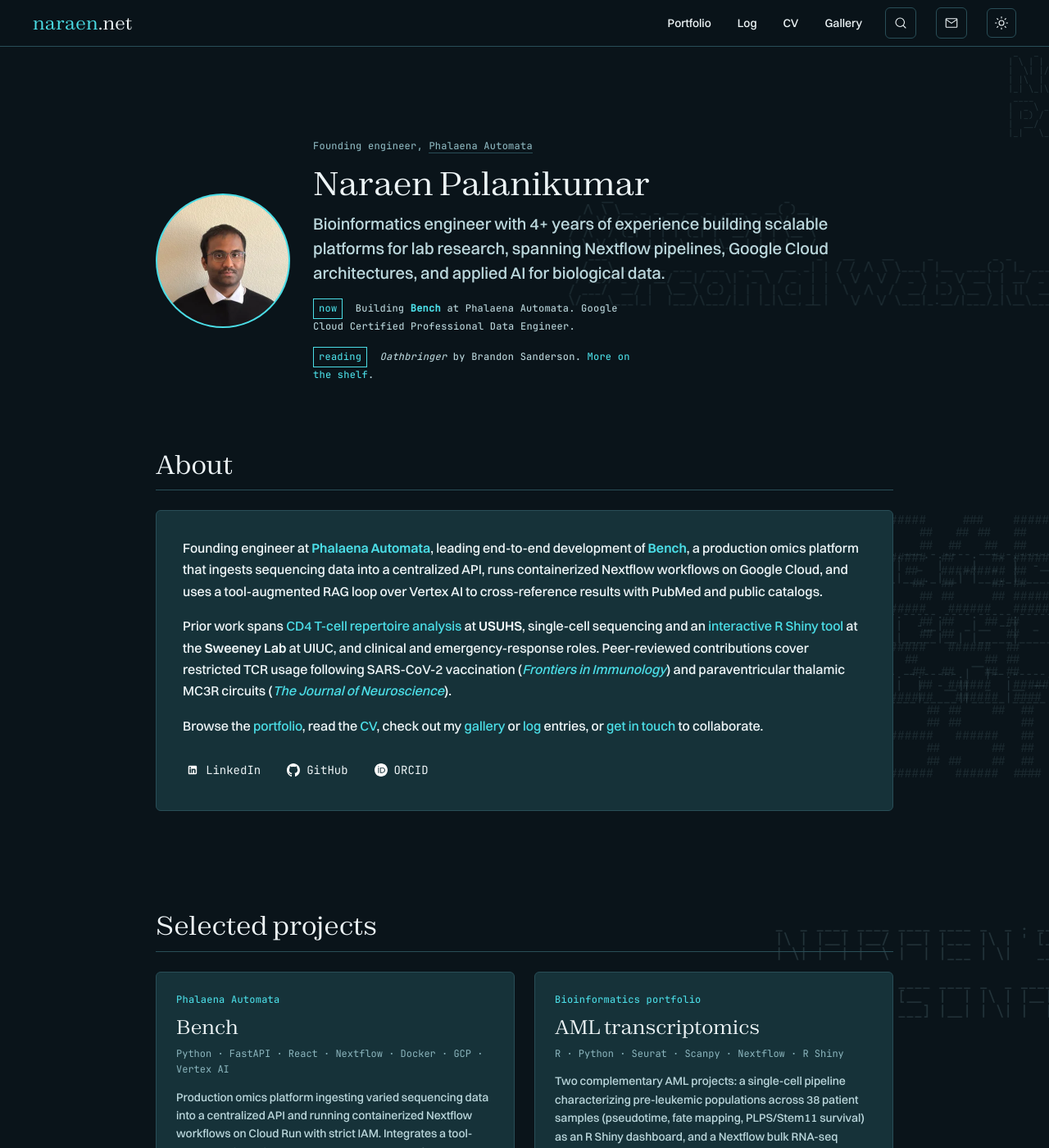
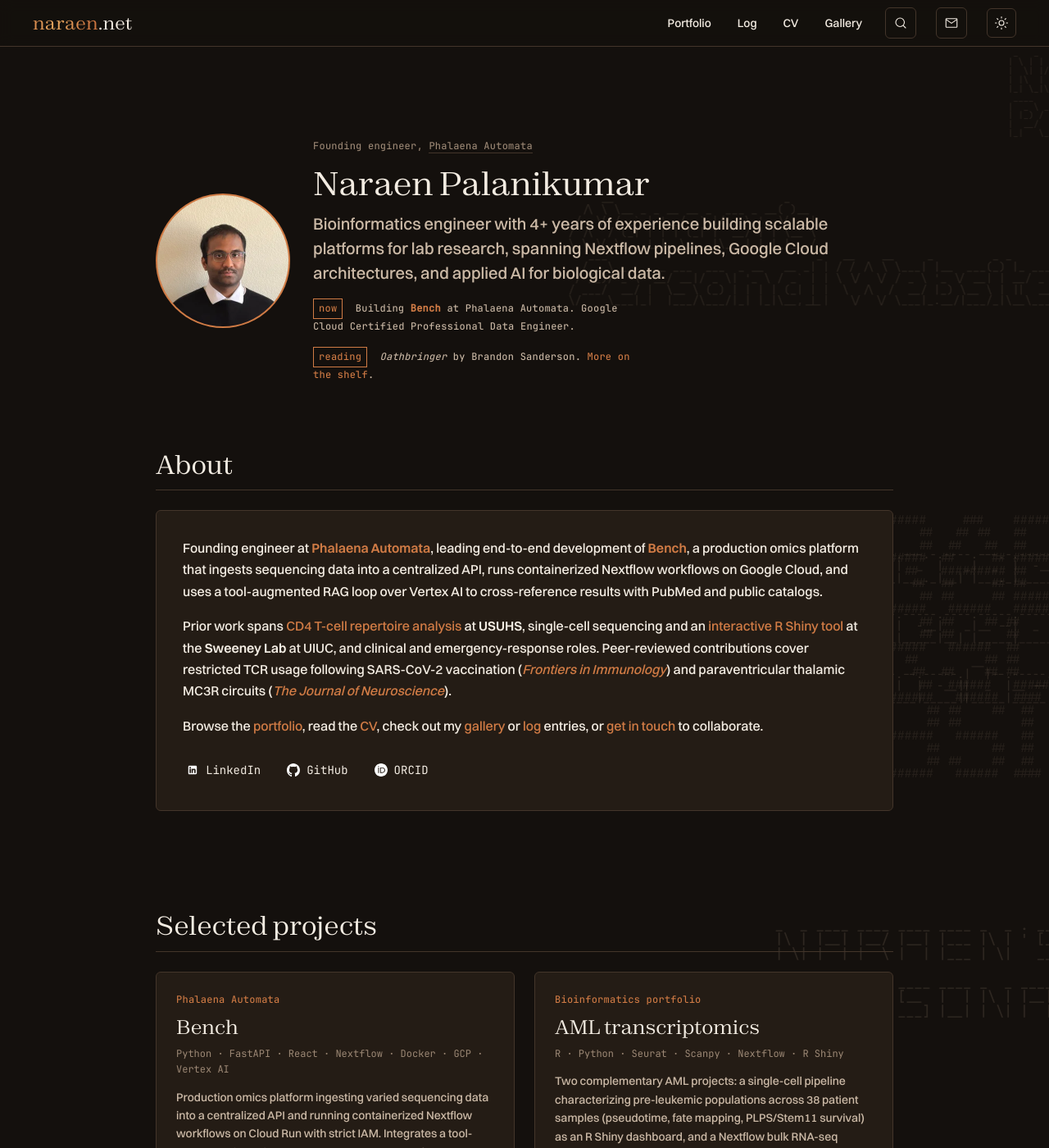
Before and after one commit to naraenp/naraen_net, a Jekyll site: the page built from index.markdown, in a window 1280 px wide and 1400 px high. Shown: the whole window at 82% size. Built offline with Jekyll 4.4.1, drawn with Linux system fonts in a browser that asks for light colours.

Commit message:
Reskin naraen.net to the Ember theme (burnt orange)
Replace the aquamarine Aequorea palette with a muted burnt-orange, warm-neutral ramp; drives dark + light via the existing $aq-* tokens (ASCII backdrop retints automatically). Add a slow in-family gradient sweep on the logo (reduced-motion aware) and a new two-n "offset pair" favicon (32 + 180 PNGs, source SVG).

Co-Authored-By: Claude Opus 4.8 <noreply@anthropic.com>

```diff
--- a/_sass/minima.scss
+++ b/_sass/minima.scss
@@ -1,21 +1,21 @@
 @charset "utf-8";
 
 // Aequorea (personal) design system, surfaced as Sass defaults so the minima
-// partials inherit the right values. Neutral "Abyssal" ramp, dark -> light.
-$aq-abyss:    #0A141A;   // 1 · bg
-$aq-tide:     #0F2028;   // 2 · bg-flair
-$aq-fathom:   #163239;   // 3 · card
-$aq-current:  #294E57;   // 4 · card-border / rule
-$aq-seaglass: #56858F;   // 5
-$aq-mist:     #8CB6BE;   // 6 · fg-dim
-$aq-haze:     #BBD7DC;   // 7 · fg-muted
-$aq-foam:     #DBEBEE;   // 8
-$aq-sail:     #EDF4F6;   // 9 · fg
+// partials inherit the right values. Warm "Ember" ramp, dark -> light.
+$aq-abyss:    #14100D;   // 1 · bg
+$aq-tide:     #1D1611;   // 2 · bg-flair
+$aq-fathom:   #241C15;   // 3 · card
+$aq-current:  #43352A;   // 4 · card-border / rule
+$aq-seaglass: #6E5642;   // 5
+$aq-mist:     #9C8875;   // 6 · fg-dim
+$aq-haze:     #CBB9A6;   // 7 · fg-muted
+$aq-foam:     #E3D6C6;   // 8
+$aq-sail:     #F3ECE2;   // 9 · fg
 
-// Bioluminescent aquamarine accent — a true signal hue OUTSIDE the ramp.
-$aq-glow:      #4BDDE6;   // glow: dark-mode accent, links, fills
-$aq-glow-deep: #1FAAC2;   // hover / visited / light-mode accent
-$aq-glow-ink:  #16839A;   // light-mode hover
+// Muted burnt-orange accent — a warm signal hue OUTSIDE the ramp.
+$aq-glow:      #D07B45;   // glow: dark-mode accent, links, fills
+$aq-glow-deep: #B75E2D;   // hover / visited / light-mode accent
+$aq-glow-ink:  #8A4620;   // light-mode hover
 
 $base-font-family: "Switzer", "Inter", system-ui, -apple-system, "Segoe UI", Roboto, sans-serif !default;
 $display-font-family: "Zodiak", Georgia, "Times New Roman", serif !default;
--- a/assets/main.scss
+++ b/assets/main.scss
@@ -68,7 +68,7 @@
   --aq-glow:         #{$aq-glow};
   --aq-glow-deep:    #{$aq-glow-deep};
   --aq-glow-ink:     #{$aq-glow-ink};
-  --aq-accent-halo:  rgba(75, 221, 230, 0.20);   /* the "glow, don't move" bloom */
+  --aq-accent-halo:  rgba(208, 123, 69, 0.20);   /* the "glow, don't move" bloom */
 
   --aq-success: #6FB58A;
   --aq-error:   #E0685E;
@@ -89,6 +89,10 @@
   --aq-fg-muted:    var(--aq-haze);
   --aq-fg-dim:      var(--aq-mist);
 
+  /* Logo sweep — a slow drift within the burnt-orange accent family.
+     Dark ground gets a brighter amber peak; light ground stays deeper. */
+  --aq-title-sweep: linear-gradient(100deg, #B75E2D 0%, #D07B45 33%, #E7A960 55%, #D07B45 77%, #B75E2D 100%);
+
   /* Geometry (Aequorea softens the company's hard 0 to a 6px radius) */
   --aq-radius: 6px;
   --aq-radius-circle: 9999px;
@@ -149,6 +153,8 @@
   --aq-fg:          var(--aq-abyss);
   --aq-fg-muted:    var(--aq-fathom);
   --aq-fg-dim:      var(--aq-current);
+  /* Deeper sweep on the light glass header, where a bright amber would wash out. */
+  --aq-title-sweep: linear-gradient(100deg, #8A4620 0%, #B75E2D 40%, #D07B45 55%, #B75E2D 70%, #8A4620 100%);
 }
 
 /* ---------- Base ---------- */
@@ -310,8 +316,28 @@ img { max-width: 100%; height: auto; }
   text-decoration: none;
 }
 
-.site-header--glass .site-title__accent { color: var(--aq-accent); }
+/* The "naraen" word carries a slow in-family gradient sweep — a touch of life
+   without motion. The parent .site-title forces -webkit-text-fill-color to
+   currentColor, so the accent span must reclaim transparency to reveal the
+   clipped gradient. */
+.site-header--glass .site-title__accent {
+  background-image: var(--aq-title-sweep);
+  background-size: 220% 100%;
+  -webkit-background-clip: text;
+  background-clip: text;
+  color: transparent;
+  -webkit-text-fill-color: transparent;
+  animation: aq-title-sweep 9s ease-in-out infinite alternate;
+}
 .site-header--glass .site-title__rest { color: var(--aq-fg); }
+
+@keyframes aq-title-sweep {
+  from { background-position: 0% 50%; }
+  to   { background-position: 100% 50%; }
+}
+@media (prefers-reduced-motion: reduce) {
+  .site-header--glass .site-title__accent { animation: none; background-position: 30% 50%; }
+}
 
 @include media-query($on-palm) {
   .site-header--glass .site-title { font-size: 18px; }
@@ -1208,7 +1234,7 @@ html { overflow-x: clip; }   /* keep wide off-screen ASCII art from triggering a
   margin: 0;
   padding: 0;
   font-family: "JetBrains Mono", ui-monospace, monospace;
-  color: var(--aq-mist);   /* soft mist-blue on the dark abyss — readable */
+  color: var(--aq-mist);   /* soft warm sand on the dark ember ground — readable */
   white-space: pre;
   overflow: visible;        /* override base `pre { overflow-x: auto }` */
   background: transparent;  /* override base `pre` background */
@@ -1219,7 +1245,7 @@ html { overflow-x: clip; }   /* keep wide off-screen ASCII art from triggering a
   animation: ascii-slide var(--ascii-duration, 14s) linear forwards;
   will-change: transform;
 }
-.theme-light .ascii-art { color: var(--aq-current); }   /* deep teal on the light bg */
+.theme-light .ascii-art { color: var(--aq-current); }   /* deep umber on the light bg */
 
 @keyframes ascii-slide {
   from { transform: translate3d(100vw, 0, 0); }
```
Also changed, not shown: assets/images/favicon-180.png, assets/images/favicon-32.png, assets/images/favicon.svg (added).
